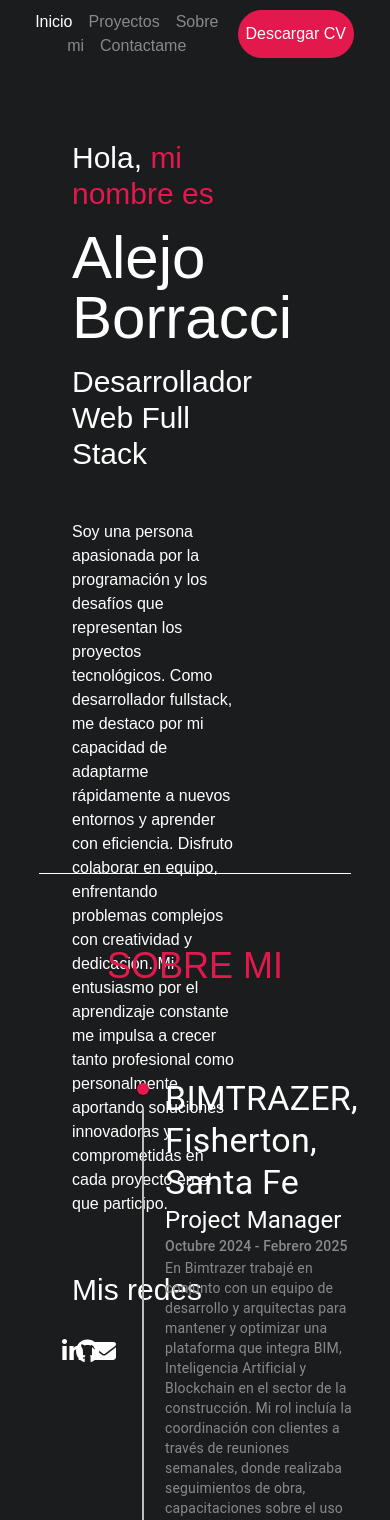
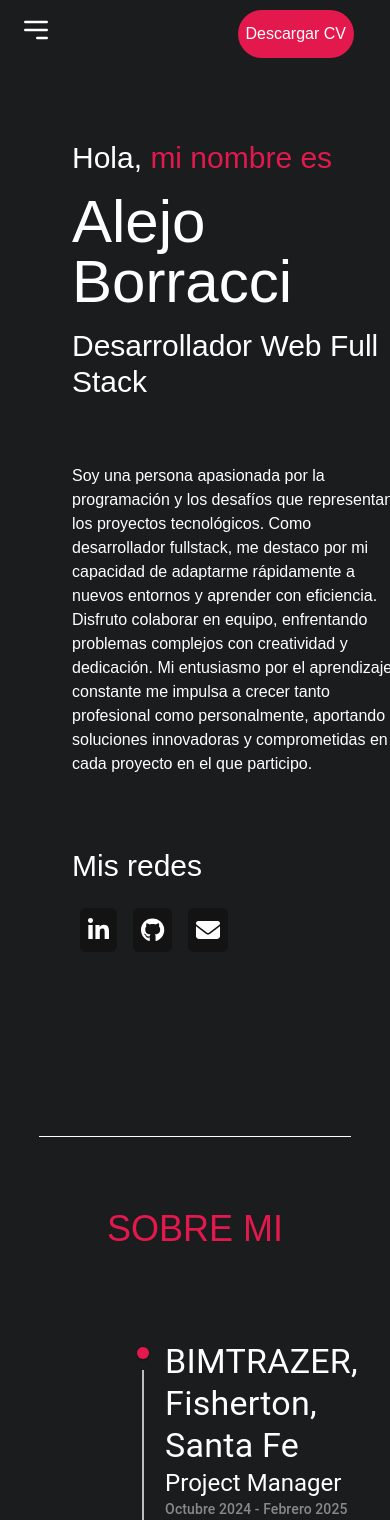
Before and after one commit to alejoborracci21/Portfolio-next.js, a Next.js app: page / in a window 390 px wide. Shown: the top 1520 px of the page. Built offline with nearby package versions, Linux system fonts and the light colour scheme.

Commit message:
responsive design of resume and experience

```diff
--- a/src/app/components/nav/nav.tsx
+++ b/src/app/components/nav/nav.tsx
@@ -1,25 +1,21 @@
-'use client'
+'use client';
 
-import Link from "next/link";
-import { useState, useEffect } from "react";
-import { usePathname } from "next/navigation";
-import Image from "next/image";
-import argentina from "@/../public/argentina.png";
-import styles from './nav.module.css';
+import { useState } from 'react';
+import Link from 'next/link';
+import { usePathname } from 'next/navigation';
 
-export const Nav = () => {
+const Nav = () => {
   const pathname = usePathname();
+  const [isOpen, setIsOpen] = useState(false);
 
-  function downloadCV(event: React.MouseEvent<HTMLButtonElement>) {
-    const cvPath = 'Currículum actualizado.pdf';
+  const downloadCV = () => {
     const link = document.createElement('a');
-    link.href = cvPath;
-    link.download = 'Alejo Borracci.pdf';
+    link.href = '/path/to/cv.pdf';
+    link.download = 'CV_Alejo_Borracci.pdf';
     document.body.appendChild(link);
     link.click();
     document.body.removeChild(link);
-  }
-
+  };
 
   const linkStyles = {
     home: {
@@ -37,15 +33,33 @@ export const Nav = () => {
   };
 
   return (
-    <div className={`flex flex-row items-center w-full h-full p-4 mb-0`}>
-        <div className="text-center justify-center space-x-4  w-full">
-          <Link href="/" style={linkStyles.home}>Inicio</Link>
-          <Link href="/works" style={linkStyles.works}>Proyectos</Link>
-          <Link href="/resume" style={linkStyles.resumen}>Sobre mi</Link>
-          <Link href="/contact" style={linkStyles.contact}>Contactame</Link>
-        </div>
-          <button className="text-nowrap text-white bg-[#e3194d] rounded-full w-40 h-12 p-2 mr-5" onClick={downloadCV}>Descargar CV</button>
+    <div className="flex flex-row items-center w-full h-full p-4 mb-0">
+      <div className="text-center justify-center space-x-4 w-full max-md:opacity-0">
+        <Link href="/" style={linkStyles.home}>Inicio</Link>
+        <Link href="/works" style={linkStyles.works}>Proyectos</Link>
+        <Link href="/resume" style={linkStyles.resumen}>Sobre mi</Link>
+        <Link href="/contact" style={linkStyles.contact}>Contactame</Link>
+      </div>
 
+      <div className="absolute left-0 ml-5 md:hidden">
+        <button onClick={() => setIsOpen(!isOpen)} className="text-white focus:outline-none">
+          <svg className="w-8 h-8" fill="none" stroke="currentColor" viewBox="0 0 24 24" xmlns="http://www.w3.org/2000/svg">
+            <path strokeLinecap="round" strokeLinejoin="round" strokeWidth="2" d="M4 6h16M4 12h16m-7 6h7"></path>
+          </svg>
+        </button>
+        {isOpen && (
+          <div className="absolute right-0 mt-2 w-48 bg-[#131313] rounded-lg shadow-lg">
+            <Link href="/" className="block px-4 py-2 text-white" onClick={() => setIsOpen(false)}>Inicio</Link>
+            <Link href="/works" className="block px-4 py-2 text-white" onClick={() => setIsOpen(false)}>Proyectos</Link>
+            <Link href="/resume" className="block px-4 py-2 text-white" onClick={() => setIsOpen(false)}>Sobre mi</Link>
+            <Link href="/contact" className="block px-4 py-2 text-white" onClick={() => setIsOpen(false)}>Contactame</Link>
+          </div>
+        )}
+      </div>
+
+      <button className="text-nowrap text-white bg-[#e3194d] rounded-full w-40 h-12 p-2 mr-5" onClick={downloadCV}>Descargar CV</button>
     </div>
   );
 };
+
+export default Nav;
--- a/src/app/components/resume/image.tsx
+++ b/src/app/components/resume/image.tsx
@@ -2,7 +2,7 @@ import Image from 'next/image';
 
 export const ProfileImage = () => {
     return(
-        <div className="relative h-[60vh] w-[28vw] items-center content-center bg-[#131313] rounded-lg ml-40 mt-10 ">
+        <div className="relative h-[60vh] w-[28vw] items-center content-center bg-[#131313] rounded-lg ml-40 mt-10 max-md:hidden max-lg:hidden">
             <div className="relative w-full h-full border-[1px] border-[#1b1c1e] rounded-lg">
                 <Image src="/foto4.png" alt="Alejo Borracci" fill className='rounded-xl object-cover object-bottom' />
             </div>
--- a/src/app/components/resume/resume.tsx
+++ b/src/app/components/resume/resume.tsx
@@ -16,9 +16,11 @@ export const Resume = () => {
     return () => clearTimeout(timer);
   }, []);
 
+  const linkStyles = 'bg-[#131313] flex items-center justify-center h-[80%] w-[80px] rounded-md text-2xl p-2 m-2';
+
   return (
-    <div className="h-[85vh] w-[50vw] text-white">
-      <div>
+    <div className="h-[85vh] w-[50vw] text-white max-lg:w-[100%] max-lg:flex max-lg:flex-col">
+      <div className='max-lg:w-[100vw]'>
         <h2 className="text-3xl m-4">
           Hola, <span className="text-[#e3194d]">mi nombre es</span>
         </h2>
@@ -26,23 +28,23 @@ export const Resume = () => {
         <h2 className="text-3xl m-4">Desarrollador Web Full Stack</h2>
       </div>
 
-      <p className="m-4 mt-12">
+      <p className="m-4 mt-12 ">
       Soy una persona apasionada por la programación y los desafíos que representan los proyectos tecnológicos. Como desarrollador fullstack, me destaco por mi capacidad de adaptarme rápidamente a nuevos entornos y aprender con eficiencia. Disfruto colaborar en equipo, enfrentando problemas complejos con creatividad y dedicación. Mi entusiasmo por el aprendizaje constante me impulsa a crecer tanto profesional como personalmente, aportando soluciones innovadoras y comprometidas en cada proyecto en el que participo.
       </p>
 
       <h1 className="ml-4 mt-14 text-3xl">Mis redes</h1>
-      <div className="grid grid-cols-3 gap-4 w-[30%] h-[12%] p-4 rounded-sm">
+      <div className="grid grid-cols-3 gap-4 w-[100%] h-[15%] p-4 rounded-sm max-sm:w-[100vw]">
         {loading ? (
           <div className="col-span-3 flex items-center justify-center">
             <p className="text-2xl">Cargando...</p>
           </div>
         ) : (
-          <>
+          <div className='flex flex-grow w-[100%] '>
             <a
               href="https://www.linkedin.com/in/alejo-borracci-2323a6199/"
               target="_blank"
               rel="noopener noreferrer"
-              className="bg-[#131313] flex items-center justify-center h-full w-full rounded-sm text-2xl"
+              className={linkStyles}
             >
               <FontAwesomeIcon icon={faLinkedinIn} style={{ fontSize: '1.5rem' }} />
             </a>
@@ -51,18 +53,18 @@ export const Resume = () => {
               href="https://github.com/alejoborracci21"
               target="_blank"
               rel="noopener noreferrer"
-              className="bg-[#131313] flex items-center justify-center h-full w-full rounded-sm text-2xl"
+              className={linkStyles}
             >
               <FontAwesomeIcon icon={faGithub} style={{ fontSize: '1.5rem' }} />
             </a>
 
             <a
               href="mailto:alejotrabajo2001@hotmail.com"
-              className="bg-[#131313] flex items-center justify-center h-full w-full rounded-sm text-2xl"
+              className={linkStyles}
             >
               <FontAwesomeIcon icon={faEnvelope} style={{ fontSize: '1.5rem', backgroundColor: 'transparent' }} />
             </a>
-          </>
+          </div>
         )}
       </div>
     </div>
--- a/src/app/layout.tsx
+++ b/src/app/layout.tsx
@@ -1,7 +1,7 @@
 import type { Metadata } from "next";
 import { Inter } from "next/font/google";
 import "./globals.css";
-import { Nav } from "./components/nav/nav";
+import  Nav  from "./components/nav/nav";
 
 const inter = Inter({ subsets: ["latin"] });
 
--- a/src/app/page.tsx
+++ b/src/app/page.tsx
@@ -9,18 +9,19 @@ import Footer from "./components/footer/footer";
 
 export default function Home() {
 
+
   return (
     <main className="flex flex-col min-h-screen h-full w-[100%] mt-10 overflow-x-hidden">
-      <div className="flex flex-row items-start w-full h-full p-4 mb-0 ml-10">
+      <div className="flex flex-row items-start w-full h-[90vh] p-4 mb-0 ml-10 max-420:h-[120vh]">
         <Resume />
         <ProfileImage />
       </div>
 
       <div className="w-full flex justify-center">
-        <div className="w-[80%] h-[1px] bg-white mt-4 mb-4"></div>
+        <div className="w-[80%] h-[1px] bg-white mt-4 mb-4 sm:mt-8 sm:mb-8"></div>
       </div>
 
-      <div className="flex flex-col items-center">
+      <div className="flex flex-col items-center h-[140vh] max-520:h-[320vh] max-sm:h-[280vh] max-md:h-[230vh] max-lg:h-[190vh] max-xl:h-[150vh] ">
         <h2 className="text-4xl text-[#e3194d] mb-10 mt-14">SOBRE MI</h2>
         <ResumePage/>
       </div>
@@ -29,7 +30,7 @@ export default function Home() {
         <div className="w-[80%] h-[1px] bg-white mt-4 mb-4"></div>
       </div>
 
-      <div className="flex flex-col items-center">
+      <div className="flex flex-col items-center h-[220vh]">
         <h2 className="text-4xl text-[#e3194d] mb-10 mt-14">MIS PROYECTOS</h2>
         <Works/>
       </div>
--- a/tailwind.config.ts
+++ b/tailwind.config.ts
@@ -26,8 +26,13 @@ const config: Config = {
           '100%': { transform: 'translateX(0)' },
         },
       },
+      screens: {
+        xs: '320px',
+        420: '420px',
+        520: '520px',
     },
-  },
+    },
+    },
   plugins: [],
 };
 export default config;
```
